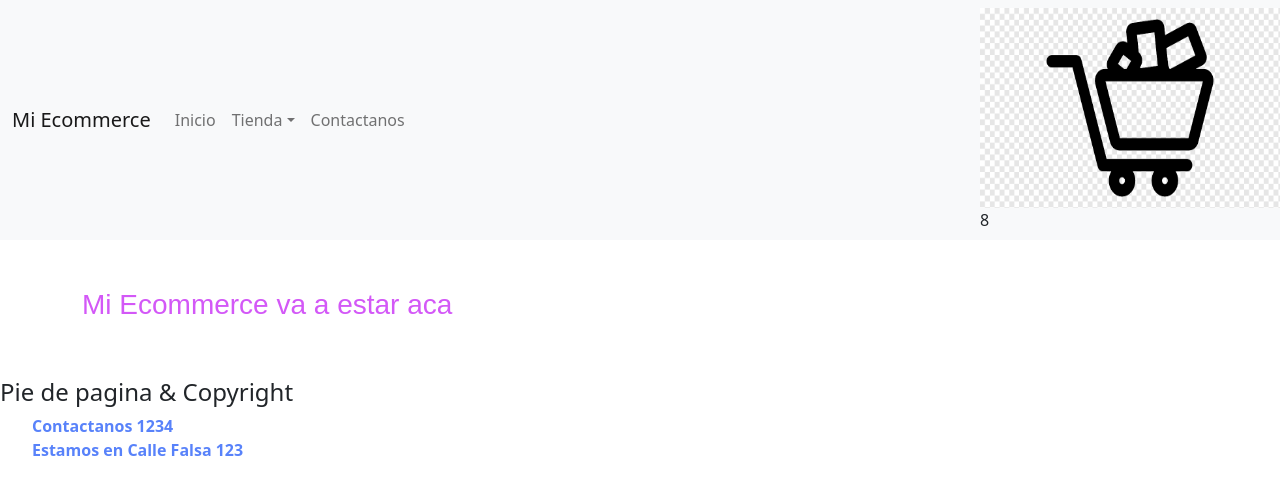
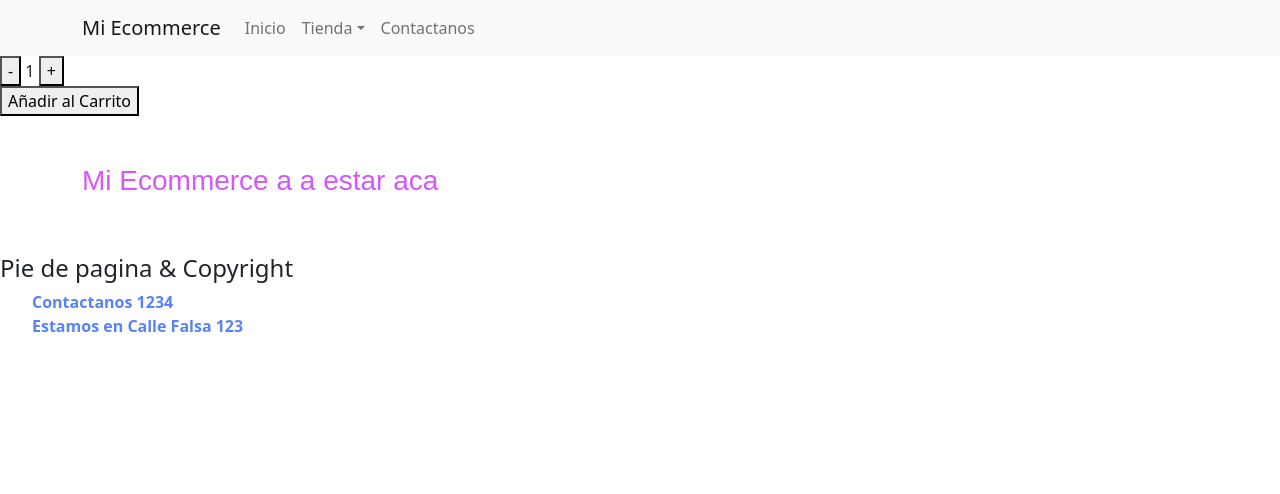
Before and after one commit to estefaniarepetti/proyectoReact, a React (Create React App) app: page / in a window 1280 px wide. Shown: the top 494 px of the page. Built offline with nearby package versions, Linux system fonts and the light colour scheme.

Commit message:
cambios contador

```diff
--- a/src/App.js
+++ b/src/App.js
@@ -1,6 +1,5 @@
 import Header from "./components/Navbar/Navbar";
 import Footer from "./components/Footer/Footer";
-import CartIcon from "./components/CartIcon/CartIcon"
 import ItemListContainer from "./components/ItemListContainer/ItemListContainer"
 import {Container, Row, Col} from "react-bootstrap"
 
--- /dev/null
+++ b/src/components/AddButton/AddButton.js
@@ -0,0 +1,40 @@
+import React from "react"
+
+
+export default function AddButton(){
+  const [count, setCount] = React.useState(1)
+const stock = 8
+
+  const onAdd = () => {
+    if(count <stock){
+    setCount (count + 1)
+  }
+  }
+  const onDecrease = () =>{
+    if (count >1 ){
+      setCount(count -1)
+    }
+  }
+  const StockButton = ({handleOnClick, text}) => {
+    return <button ClassName=" stock-button" onClick={handleOnClick }> {text} </button>;
+  };
+
+const AddButton = () => {
+  return   <button ClassName=" add-button" > Añadir al Carrito </button>;
+};
+
+return(
+  <>
+  <div className="add-button-container">
+    <StockButton className="boton azul" text= "-" handleOnClick={onDecrease}  />
+
+   <span className="add-button-count"> {count} </span>
+
+    <StockButton  ClassName=" boton1 verde" text= "+" handleOnClick={onAdd} />
+
+
+  </div>
+   <AddButton/>
+   </>
+)
+}
--- a/src/components/ItemListContainer/ItemListContainer.js
+++ b/src/components/ItemListContainer/ItemListContainer.js
@@ -3,9 +3,13 @@ import React from "react"
 export default class Footer extends React.Component{
     render(){
         console.log(this.props)
+
 return(
 
-    <h3 className="ItemList"> {this.props.greeting} va a estar aca </h3>
+<div>
+
+    <h3 className="ItemList"> {this.props.greeting}     a a estar aca </h3>
+    </div>
 
 
 )
--- a/src/components/Navbar/Navbar.js
+++ b/src/components/Navbar/Navbar.js
@@ -1,14 +1,11 @@
-import CartIcon from "../CartIcon/CartIcon";
+
+import React from "react"
+import AddButton from "../AddButton/AddButton";
 import {Navbar, Container, Nav, NavDropdown} from "react-bootstrap"
-import BottomNav from "../BottomNav/BottomNav";
+
+
 export default function Header(){
 
-const Buttom = ({texto}) => {
-    console.log(texto)
-    return(
-    <input type="button" value={texto} />
-    )
-}
     return(
         <>
         <Navbar bg="light" expand="lg">
@@ -27,9 +24,10 @@ const Buttom = ({texto}) => {
             </Nav>
           </Navbar.Collapse>
         </Container>
-       <CartIcon count={8} />
       </Navbar>
 
-       </>
+     <AddButton />
+           </>
+
     );
 }
--- a/src/index.js
+++ b/src/index.js
@@ -3,6 +3,7 @@ import ReactDOM from 'react-dom/client';
 import App from './App';
 import reportWebVitals from './reportWebVitals';
 
+//import css in order
 import './styles/style.scss';
 import 'bootstrap/dist/css/bootstrap.min.css';
 
--- /dev/null
+++ b/src/styles/components/AddButon.scss
@@ -0,0 +1,52 @@
+/* Boton Carrito */
+
+
+.boton{
+  text-align:center;
+  text-decoration: none;
+font-family: 'Helvetica Neue', Helvetica, sans-serif;
+display:inline-block;
+  color: #FFF;
+  background: #7F8C8D;
+  padding: 10px 30px;
+  white-space: nowrap;
+  margin: 10px 5px;
+  -webkit-transition: all 0.2s ease-in-out;
+  -ms-transition: all 0.2s ease-in-out;
+  -moz-transition: all 0.2s ease-in-out;
+  -o-transition: all 0.2s ease-in-out;
+  transition: all 0.2s ease-in-out;
+}
+
+.azul{
+background: #3498DB;
+}
+
+.azul:hover{
+background: #2980B9;
+}
+
+.boton1{
+  text-align:center;
+  text-decoration: none;
+font-family: 'Helvetica Neue', Helvetica, sans-serif;
+display:inline-block;
+  color: #FFF;
+  background: #7F8C8D;
+  padding: 2px 5px;
+  white-space: nowrap;
+  margin: 10px 5px;
+  -webkit-transition: all 0.2s ease-in-out;
+  -ms-transition: all 0.2s ease-in-out;
+  -moz-transition: all 0.2s ease-in-out;
+  -o-transition: all 0.2s ease-in-out;
+  transition: all 0.2s ease-in-out;
+}
+
+.verde{
+  background: #2ECC71;
+}
+
+.verde:hover{
+  background: #27AE60;
+}
--- /dev/null
+++ b/src/styles/components/Footer.scss
@@ -0,0 +1,12 @@
+
+/* Footer */
+.footerList{
+    text-decoration: none;
+    list-style: none;
+}
+
+.footerLi{
+    text-decoration: none;
+    list-style: none;
+    color: #5882FA;
+}
--- /dev/null
+++ b/src/styles/components/ItemListContainer.scss
@@ -0,0 +1,6 @@
+/*ItemListContainer */
+.ItemList{
+  font-family: 'IBM Plex Sans Thai Looped', sans-serif;
+  color: #D358F7;
+
+}
--- a/src/styles/style.scss
+++ b/src/styles/style.scss
@@ -1,26 +1,3 @@
-
-/*CartIcon*/
-.carrito{
-    width: 300px;
-    height: 200px;
-
-}
-
-/*ItemListContainer */
-.ItemList{
-    font-family: 'IBM Plex Sans Thai Looped', sans-serif;
-    color: #D358F7;
-
-}
-
-/* Footer */
-.footerList{
-    text-decoration: none;
-    list-style: none;
-}
-
-.footerLi{
-    text-decoration: none;
-    list-style: none;
-    color: #5882FA;
-}
+@import "./components/AddButon";
+@import "./components/Footer.scss";
+@import "./components/ItemListContainer.scss";
```
